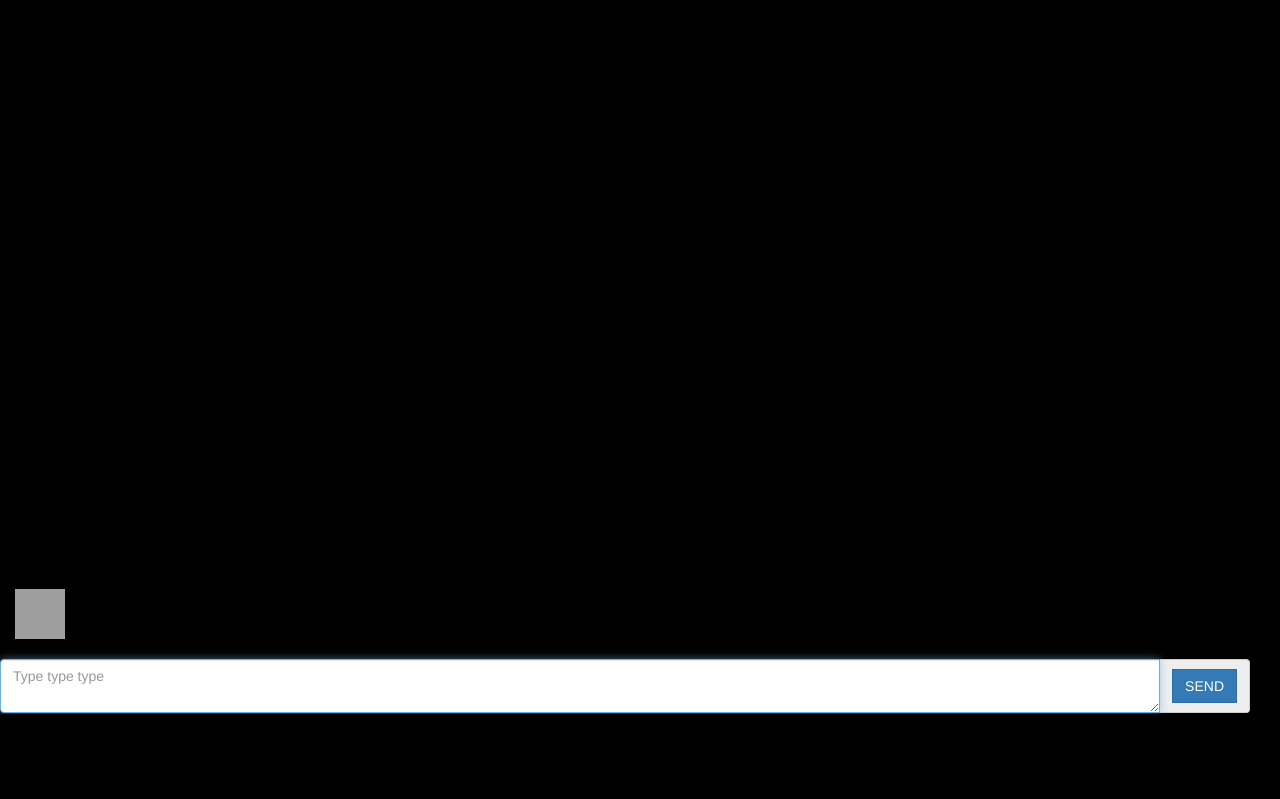
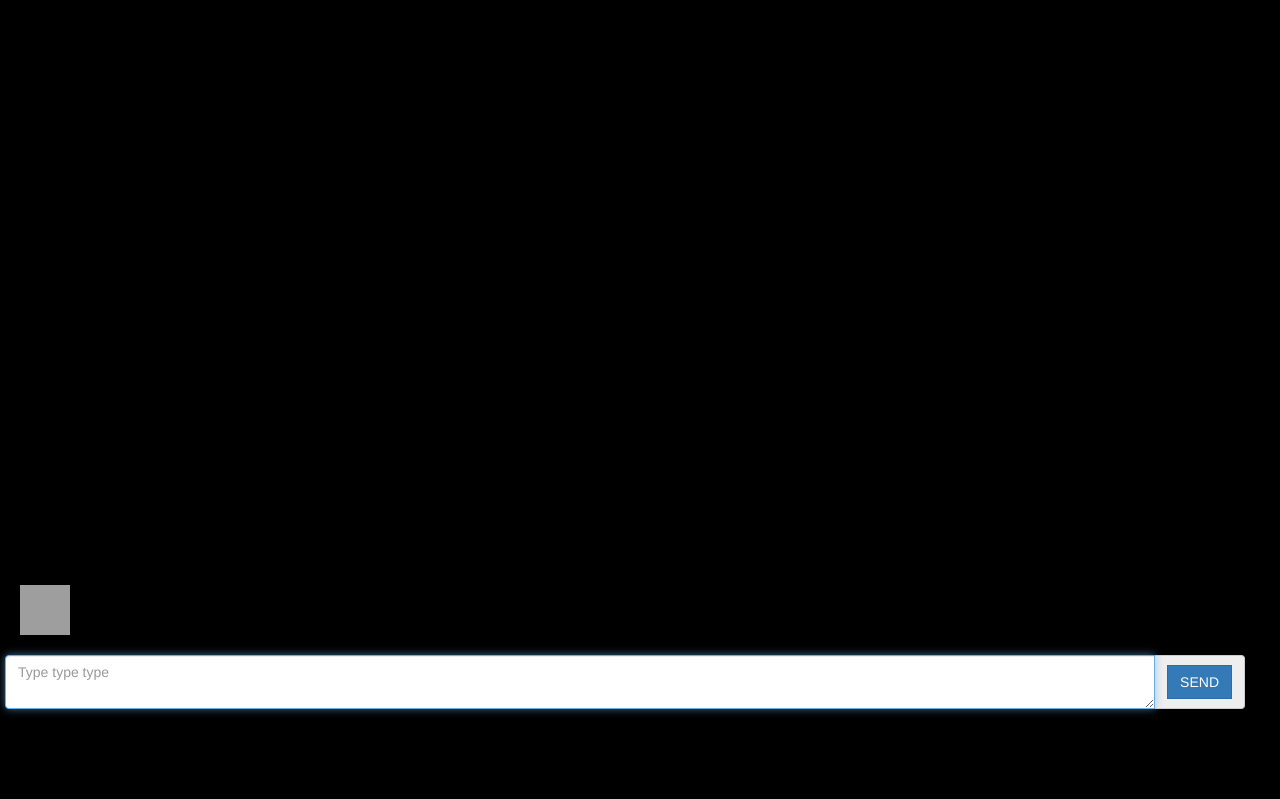
Before and after one commit to politeauthority/ChatSec, a Flask app: page /chat in a window 1280 px wide. Shown: the part 86-885 px from the top of the page. Before the commit the page ends 800 px from the top, so only its background shows below. Run offline with Flask 2, Linux system fonts and the light colour scheme; the visitor is signed in with stand-in values (Sample User, id 1); some libraries are stand-ins or nearby versions; grey boxes are pictures that could not be loaded.

Commit message:
Minor development tweaks

```diff
--- a/app/static/css/main.css
+++ b/app/static/css/main.css
@@ -28,6 +28,9 @@
     padding-bottom: 10px;
     border-top: 1px solid #CCCCCC;
 }
+#chat .msg_me{
+    background-color: #1e252b;
+}
 #chat h3{
     font-size:17px;
     margin: 0;
@@ -35,6 +38,7 @@
     padding-right: 8px;
 }
 #chat_window{
+    margin-top: 85px;
 }
 
 .chat_image{
@@ -54,7 +58,8 @@
     padding-bottom:0 !important;
 }
 #text_box{
-    bottom:1px;
+    bottom:0px;
+    padding:5px;
     position: fixed;
     width:100%;
 }
--- a/app/static/js/main.js
+++ b/app/static/js/main.js
@@ -91,15 +91,16 @@
     new_msg_user = new_msg_li.attr('data-user');
 
     // check if the last message was the same person and recent
-    previous_message = $('#chat li:nth-last-child(3)');
-    previous_message_type = previous_message.attr('data-type');
+    previous_message_li = $('#chat li:nth-last-child(3)');
+    previous_message_type = previous_message_li.attr('data-type');
     append_to_last = false;
     if(
-         previous_message.attr('data-user') == new_msg_user
+         previous_message_li.attr('data-user') == new_msg_user
         &&
         previous_message_type == 'msg')
         {
-        previous_message_time = new Date(previous_message.attr('data-date'));
+        new_msg_li.find('.user_image_container').find('img').hide();
+        previous_message_time = new Date(previous_message_li.attr('data-date'));
         diff = Math.round(Math.abs((new Date() - previous_message_time) / 1000));
         if(diff < 120){
             append_to_last = true;
@@ -112,11 +113,7 @@
             new_msg_li.find('h3').hide();
             new_msg_li.find('.msg_date').hide();
             new_msg_li.addClass('no_break_above');
-            previous_message.addClass('no_break_below');
-            // new_msg_li.find('.user_image_container').hide()
-        } else {
-            // previous_message.removeClass('no_break');
-            // new_msg_li.addClass('no_break');
+            previous_message_li.addClass('no_break_below');
         }
     }
     msg_pretty_time = pretty_time_now(msg_obj.sent)
@@ -126,6 +123,7 @@
 function pretty_time_now(msg_time){
     var now = new Date();
     diff = Math.round(Math.abs( now - msg_time) / 1000);
+
     msg_pretty_time = false;
     if(diff < 20){
         msg_pretty_time = 'seconds ago';
@@ -178,7 +176,7 @@
                     $('#chat').scrollTop($('#chat')[0].scrollHeight);
                 });
 
-                // Typing a message
+                // Reciving user currently typing
                 socket.on('typing', function(data) {
                     if(Cookies.get('user_name') != data.username ){
                         $('.typing').find('.typing_avatar').attr(
@@ -212,6 +210,7 @@
                     if (code == 13) {
                         message = $('#text').val();
                         send_msg(message);
+                        $('#text').val('');
                     } else {
                         socket.emit('typing', {'msg': 'chatsec-user-typing'});
                     }
--- a/app/templates/msg.html
+++ b/app/templates/msg.html
@@ -1,4 +1,4 @@
-<li class="row" data-user="{{user_name}}" data-date="{{sent}}" data-type="{{data_type}}">
+<li class="row {%if user_name==session['user_name'] and data_type=='msg' %}msg_me{%endif%}" data-user="{{user_name}}" data-date="{{sent}}" data-type="{{data_type}}">
     <div class="col-sm-1 col-md-1 user_image_container">
         <img class="img-responsive user_image" src="/static/imgs/avatars/white/{{avatar}}">
     </div>
```
